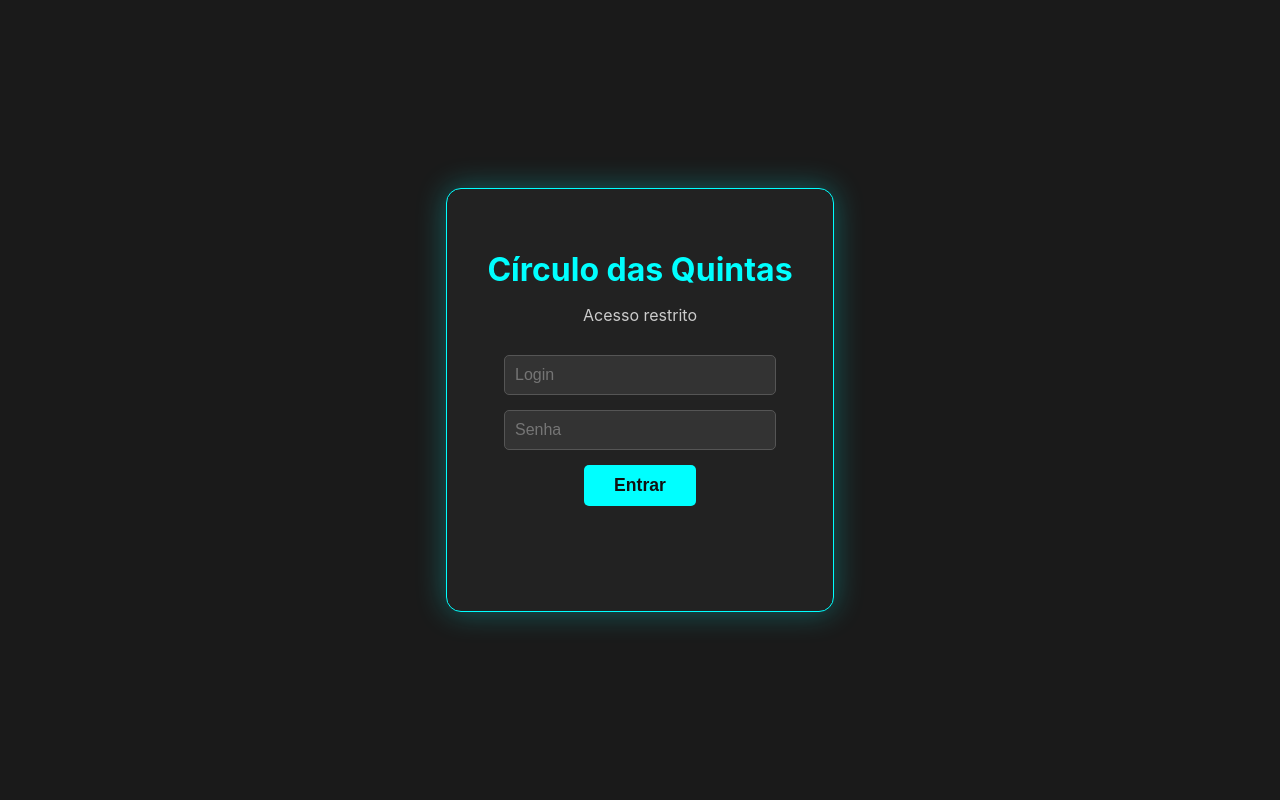
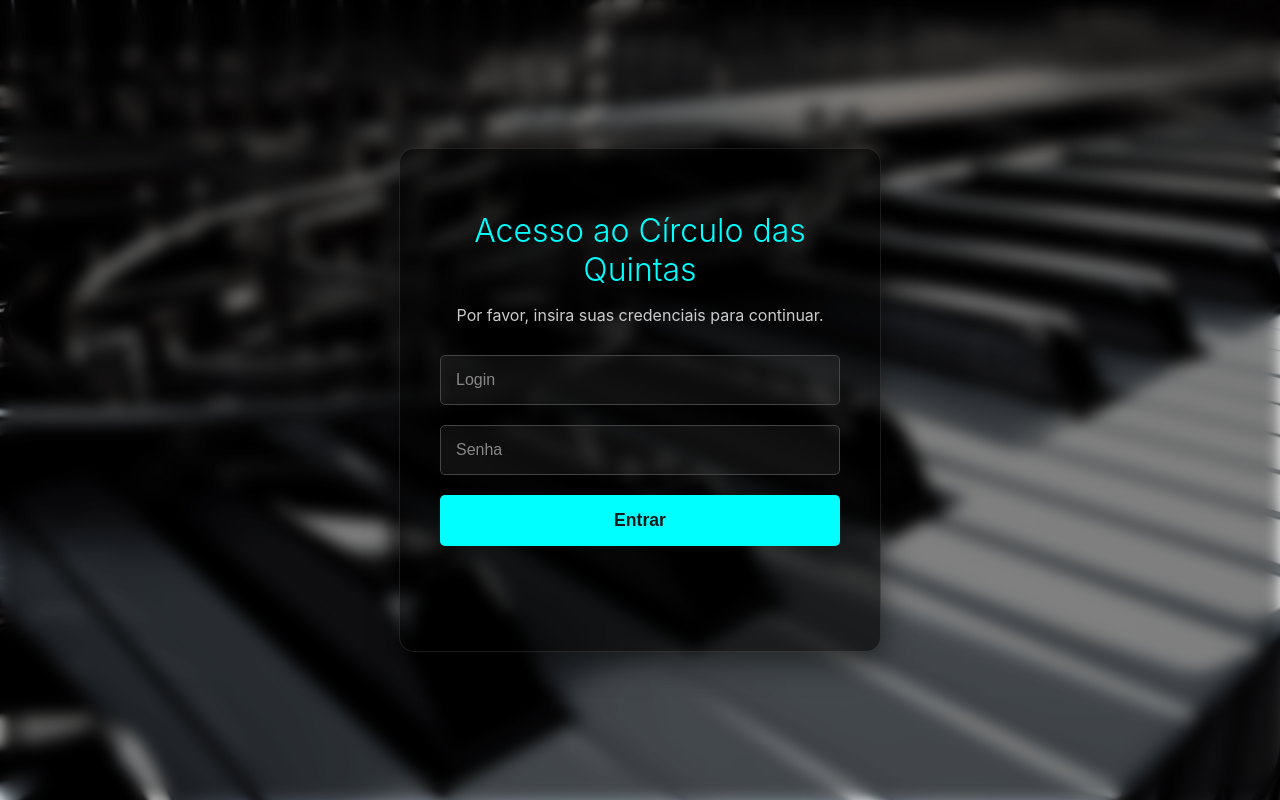
Before and after one commit to JoaoVictorPV/quintas, a plain HTML site: page index.html in a window 1280 px wide. Drawn offline with Linux system fonts and the light colour scheme.

Commit message:
Feat: Add login page and rename main page

```diff
--- a/app.js
+++ b/app.js
@@ -1,34 +1,4 @@
 document.addEventListener('DOMContentLoaded', () => {
-    // --- Lógica de Login ---
-    const loginOverlay = document.getElementById('login-overlay');
-    const loginForm = document.getElementById('login-form');
-    const appContainer = document.getElementById('app-container');
-    const footer = document.querySelector('footer');
-    const loginError = document.getElementById('login-error');
-
-    loginForm.addEventListener('submit', (e) => {
-        e.preventDefault();
-        const username = document.getElementById('username').value;
-        const password = document.getElementById('password').value;
-
-        if (username === 'ciclo' && password === 'quintas') {
-            loginOverlay.style.opacity = '0';
-            setTimeout(() => {
-                loginOverlay.style.display = 'none';
-
-                // Força o cálculo do layout antes de posicionar as notas
-                appContainer.style.display = 'block'; // Temporariamente block
-                setupCirculos(); // Renderiza os círculos com as dimensões corretas
-                appContainer.style.display = 'flex'; // Restaura para flex
-
-                footer.style.display = 'block';
-            }, 500); // Corresponde à transição do CSS
-        } else {
-            loginError.textContent = 'Login ou senha inválidos.';
-        }
-    });
-
-    // --- Lógica do Círculo das Quintas ---
     const dataMaiores = {
         'C': { relativa: 'Am', info: ['Dó - Ré - Mi - Fá - Sol - Lá - Si'], imagens: ['assets/maj/cmaj1.png', 'assets/maj/cmaj2.png'] },
         'G': { relativa: 'Em', info: ['Sol - Lá - Si - Dó - Ré - Mi - Fá#'], imagens: ['assets/maj/gmaj1.png', 'assets/maj/gmaj2.png'] },
@@ -298,5 +268,6 @@ document.addEventListener('DOMContentLoaded', () => {
         });
     }
 
-    // A aplicação agora é iniciada dentro do callback de sucesso do login
+    // Inicia a aplicação
+    setupCirculos();
 });
--- a/index.html
+++ b/index.html
@@ -3,53 +3,26 @@
 <head>
     <meta charset="UTF-8">
     <meta name="viewport" content="width=device-width, initial-scale=1.0">
-    <title>Círculo das Quintas Interativo</title>
-    <link rel="stylesheet" href="styles.css">
+    <title>Login - Círculo das Quintas</title>
+    <link rel="stylesheet" href="login.css">
 </head>
 <body>
-    <div id="login-overlay">
-        <div class="login-container">
-            <h1>Círculo das Quintas</h1>
-            <p>Acesso restrito</p>
+    <div class="login-container">
+        <div class="login-box">
+            <h1>Acesso ao Círculo das Quintas</h1>
+            <p>Por favor, insira suas credenciais para continuar.</p>
             <form id="login-form">
-                <input type="text" id="username" placeholder="Login" required>
-                <input type="password" id="password" placeholder="Senha" required>
+                <div class="input-group">
+                    <input type="text" id="username" placeholder="Login" required>
+                </div>
+                <div class="input-group">
+                    <input type="password" id="password" placeholder="Senha" required>
+                </div>
                 <button type="submit">Entrar</button>
+                <p id="error-message" class="error-message"></p>
             </form>
-            <p id="login-error" class="error-message"></p>
         </div>
     </div>
-
-    <div id="app-container" style="display: none;">
-        <div id="circulos-container">
-            <div class="circulo" id="circulo-principal"></div>
-            <div class="circulo" id="circulo-relativo"></div>
-            <div class="circulo" id="circulo-auxiliar"></div>
-        </div>
-        <div id="display-info">
-            <div class="initial-message">
-                <div class="initial-background"></div>
-                <div class="initial-content">
-                    <h2>Explore a Harmonia</h2>
-                    <h1>Círculo das Quintas</h1>
-                    <p>Navegue pelas tonalidades, descubra escalas e aprofunde seus conhecimentos musicais de forma interativa.</p>
-                    <div class="instructions">
-                        <div class="instruction-item">
-                            <span class="icon">🖱️</span>
-                            <p><strong>Desktop:</strong> Clique em uma nota para ver os detalhes. Segure <strong>Shift + Arraste</strong> para girar os círculos.</p>
-                        </div>
-                        <div class="instruction-item">
-                            <span class="icon">👆</span>
-                            <p><strong>Tablet:</strong> Toque em uma nota para ver os detalhes. Use <strong>dois dedos</strong> para girar os círculos.</p>
-                        </div>
-                    </div>
-                </div>
-            </div>
-        </div>
-    </div>
-    <footer style="display: none;">
-        <p>🎵 Website criado por João Victor Pruner Vieira 🎶</p>
-    </footer>
-    <script src="app.js"></script>
+    <script src="login.js"></script>
 </body>
 </html>
--- /dev/null
+++ b/login.css
@@ -0,0 +1,90 @@
+body {
+    margin: 0;
+    font-family: -apple-system, BlinkMacSystemFont, 'Segoe UI', Roboto, 'Helvetica Neue', Arial, sans-serif;
+    background-color: #1a1a1a;
+    color: #e0e0e0;
+    display: flex;
+    justify-content: center;
+    align-items: center;
+    height: 100vh;
+    background-image: url('assets/piano.png');
+    background-size: cover;
+    background-position: center;
+}
+
+.login-container {
+    position: relative;
+    width: 100%;
+    height: 100%;
+    display: flex;
+    justify-content: center;
+    align-items: center;
+    backdrop-filter: blur(8px) brightness(0.5);
+}
+
+.login-box {
+    background: rgba(0, 0, 0, 0.6);
+    padding: 40px;
+    border-radius: 15px;
+    border: 1px solid rgba(255, 255, 255, 0.1);
+    text-align: center;
+    width: 100%;
+    max-width: 400px;
+    box-shadow: 0 10px 30px rgba(0, 0, 0, 0.5);
+}
+
+h1 {
+    font-size: 2em;
+    color: #00ffff;
+    margin-bottom: 10px;
+    font-weight: 300;
+}
+
+p {
+    color: #ccc;
+    margin-bottom: 30px;
+}
+
+.input-group {
+    margin-bottom: 20px;
+}
+
+input {
+    width: 100%;
+    padding: 15px;
+    background: rgba(255, 255, 255, 0.05);
+    border: 1px solid #444;
+    border-radius: 5px;
+    color: #fff;
+    font-size: 1em;
+    box-sizing: border-box;
+}
+
+input::placeholder {
+    color: #888;
+}
+
+button {
+    width: 100%;
+    padding: 15px;
+    background-color: #00ffff;
+    color: #1a1a1a;
+    border: none;
+    border-radius: 5px;
+    font-size: 1.1em;
+    font-weight: bold;
+    cursor: pointer;
+    transition: background-color 0.3s, box-shadow 0.3s;
+}
+
+button:hover {
+    background-color: #fff;
+    box-shadow: 0 0 15px #00ffff;
+}
+
+.error-message {
+    color: #ff4d4d;
+    margin-top: 15px;
+    height: 20px;
+    font-size: 0.9em;
+}
--- /dev/null
+++ b/login.js
@@ -0,0 +1,20 @@
+document.addEventListener('DOMContentLoaded', () => {
+    const loginForm = document.getElementById('login-form');
+    const errorMessage = document.getElementById('error-message');
+
+    loginForm.addEventListener('submit', (e) => {
+        e.preventDefault();
+
+        const username = document.getElementById('username').value;
+        const password = document.getElementById('password').value;
+
+        // Credenciais corretas: ciclo / quintas
+        if (username === 'ciclo' && password === 'quintas') {
+            // Redireciona para a página principal
+            window.location.href = 'main.html';
+        } else {
+            // Exibe mensagem de erro
+            errorMessage.textContent = 'Login ou senha inválidos.';
+        }
+    });
+});
--- a/styles.css
+++ b/styles.css
@@ -4,74 +4,6 @@ body {
     background-color: #1a1a1a; /* Fundo escuro */
     color: #e0e0e0; /* Texto claro */
     overflow-y: auto; /* Permite rolagem vertical na página inteira */
-}
-
-/* Estilos da Tela de Login */
-#login-overlay {
-    position: fixed;
-    top: 0;
-    left: 0;
-    width: 100%;
-    height: 100%;
-    background: #1a1a1a;
-    display: flex;
-    justify-content: center;
-    align-items: center;
-    z-index: 100;
-    transition: opacity 0.5s ease;
-}
-
-.login-container {
-    text-align: center;
-    padding: 40px;
-    background: #222;
-    border-radius: 15px;
-    box-shadow: 0 0 30px rgba(0, 255, 255, 0.3);
-    border: 1px solid #00ffff;
-}
-
-.login-container h1 {
-    color: #00ffff;
-    margin-bottom: 10px;
-}
-
-.login-container p {
-    color: #ccc;
-    margin-bottom: 30px;
-}
-
-#login-form input {
-    display: block;
-    width: 250px;
-    padding: 10px;
-    margin: 15px auto;
-    background: #333;
-    border: 1px solid #555;
-    border-radius: 5px;
-    color: #fff;
-    font-size: 1em;
-}
-
-#login-form button {
-    padding: 10px 30px;
-    background: #00ffff;
-    color: #111;
-    border: none;
-    border-radius: 5px;
-    cursor: pointer;
-    font-size: 1.1em;
-    font-weight: bold;
-    transition: background 0.3s ease;
-}
-
-#login-form button:hover {
-    background: #fff;
-}
-
-.error-message {
-    color: #ff4d4d;
-    margin-top: 15px;
-    height: 20px;
 }
 
 #app-container {
```
Also changed, not shown: main.html (added, +42 -0 lines).
